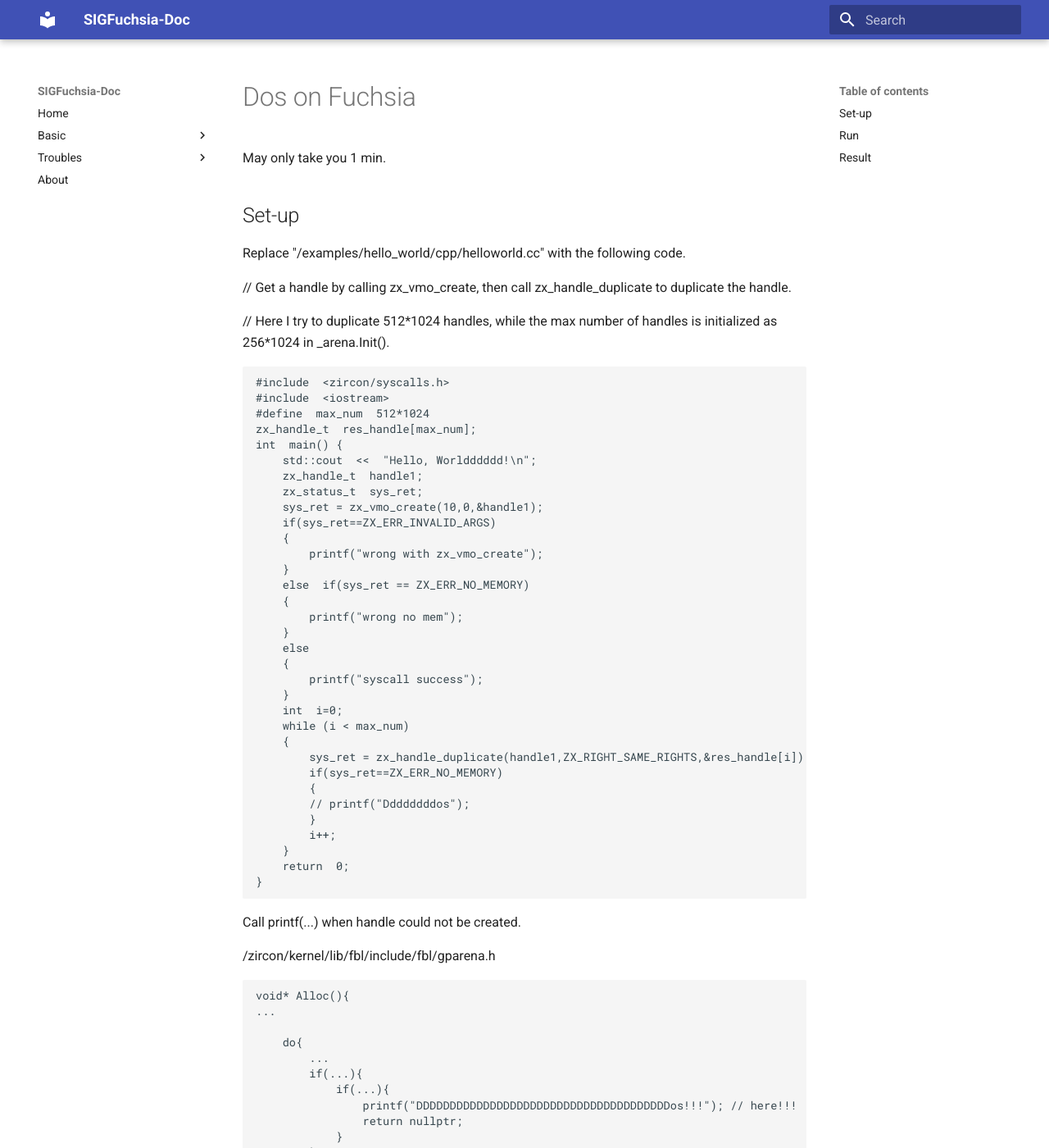
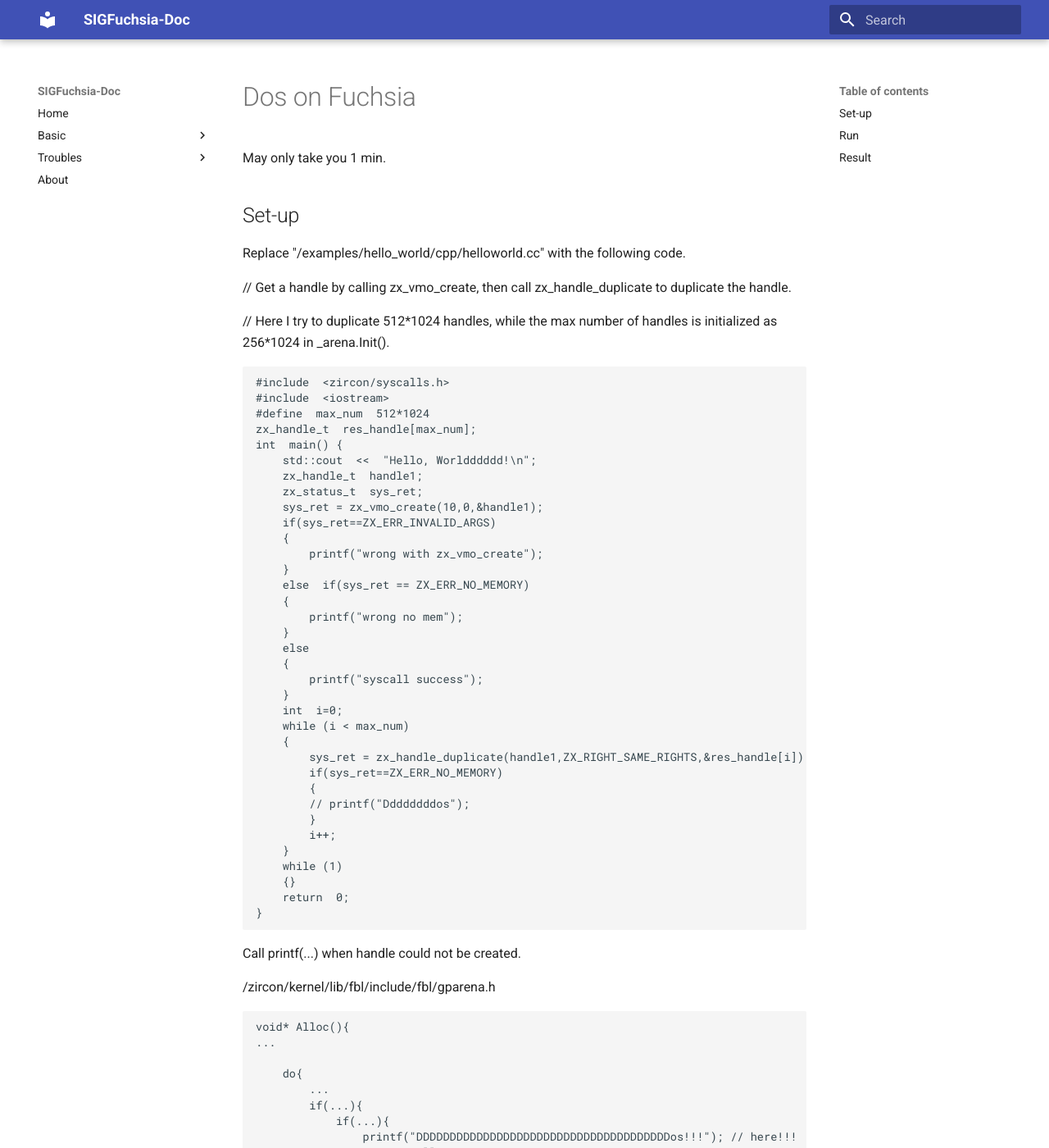
Before and after one commit to SIGFuchsia/doc, an MkDocs documentation site: the page built from docs/Dos_on_Fuchsia.md, in a window 1280 px wide and 1400 px high. Shown: the whole window at 82% size. Built offline with MkDocs 1.6.1 and Material for MkDocs 9.7.7, drawn with Linux system fonts in a browser that asks for light colours; some of the changed lines change nothing that is shown; some of the changed text lies outside the part shown.

Commit message:
Update Dos_on_Fuchsia.md

````diff
--- a/docs/Dos_on_Fuchsia.md
+++ b/docs/Dos_on_Fuchsia.md
@@ -42,6 +42,8 @@
 			}
 			i++;
 		}
+		while (1)
+		{}
 		return  0;
 	}
 
@@ -93,4 +95,4 @@
 ```
 
 ## Result
-Warnning in Terminal 2.
+Warnning in Terminal 2, FEMU crash. If you set the 'max_num' value to a small value like 10 in hello_world.cc, the FEMU can still work with the hello_world component.
````
